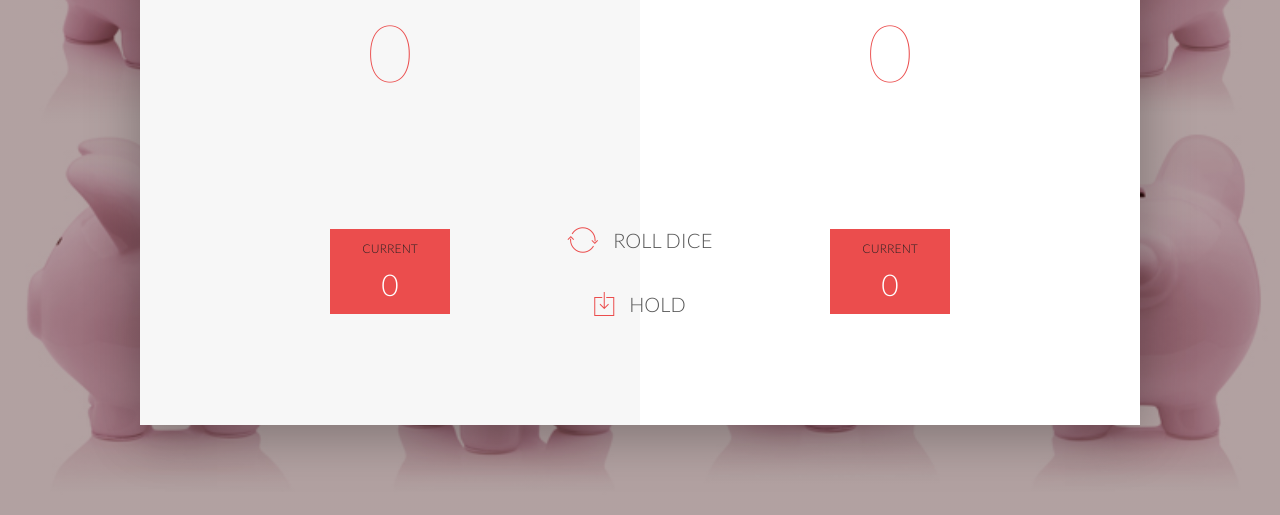
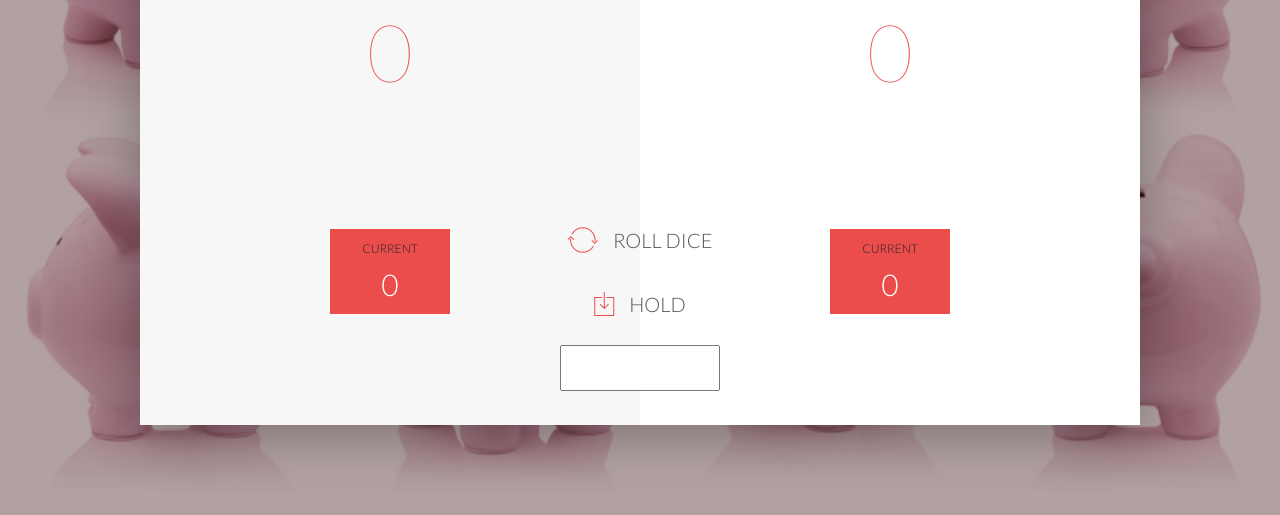
Before and after one commit to youquanliu/Pig-dice-game, a plain HTML site: page pig_game/index.html in a window 1280 px wide. Shown: the part 275-790 px from the top of the page. Drawn offline with nearby package versions, Linux system fonts and the light colour scheme.

Commit message:
Add user input feasure

```diff
--- a/pig_game/app.js
+++ b/pig_game/app.js
@@ -34,6 +34,7 @@ document.querySelector('.btn-roll').addEventListener('click', function(){
 
         //3.Update the roud score IF the roll number is not ONE
         if(dice !== 1){
+
             //add score
             roundScore += dice
             document.querySelector('#current-' + activePlayer).textContent = roundScore;
@@ -42,22 +43,33 @@ document.querySelector('.btn-roll').addEventListener('click', function(){
             //next player
             nextPlayer();
         }
+
     }
 });
 
 document.querySelector('.btn-hold').addEventListener('click', function(){
 
     if(gamePlaying){
+
         //add new hold score to exist score
-
         scores[activePlayer] += roundScore;
 
         //transfer current score to hold score, 0 the current
         document.getElementById('score-' + activePlayer).textContent = scores[activePlayer];
         document.getElementById('current-' + activePlayer).textContent = 0;
 
+        var input = document.querySelector('.final-score').value;
+        var winningScore;
+
+        //Underfined , 0, null, or "" are coerced to false
+        if(input){
+            winningScore = input;
+        }else{
+            winningScore = 100;
+        }
+
         //the player win if score is more than 100
-        if(scores[activePlayer] >=100){
+        if(scores[activePlayer] >= winningScore){
             document.querySelector('#name-' + activePlayer).textContent = 'Winner!';
             document.querySelector('.dice').style.display = 'none';
             document.querySelector('.player-' + activePlayer + '-panel').classList.add('winner');
--- a/pig_game/index.html
+++ b/pig_game/index.html
@@ -33,9 +33,12 @@
             <button class="btn-roll"><i class="ion-ios-loop"></i>Roll dice</button>
             <button class="btn-hold"><i class="ion-ios-download-outline"></i>Hold</button>
 
+            <input type="text" placholder="Final Score" class="final-score">
             <img src="dice-5.png" alt="Dice" class="dice">
         </div>
 
+        <!--        <script src="app.js"></script>-->
         <script src="app.js"></script>
+
     </body>
 </html>
--- a/pig_game/style.css
+++ b/pig_game/style.css
@@ -1,6 +1,21 @@
 /**********************************************
 *** GENERAL
 **********************************************/
+.final-score {
+    position: absolute;
+    left: 50%;
+    transform: translateX(-50%);
+    top: 520px;
+    color: #555;
+    font-size: 18px;
+    font-family: 'Lato';
+    text-align: center;
+    padding: 10px;
+    width: 160px;
+    text-transform: uppercase;
+}
+
+.final-score:focus { outline: none; }
 
 * {
     margin: 0;
```
Lines whose indentation alone changed are shown as unchanged.
